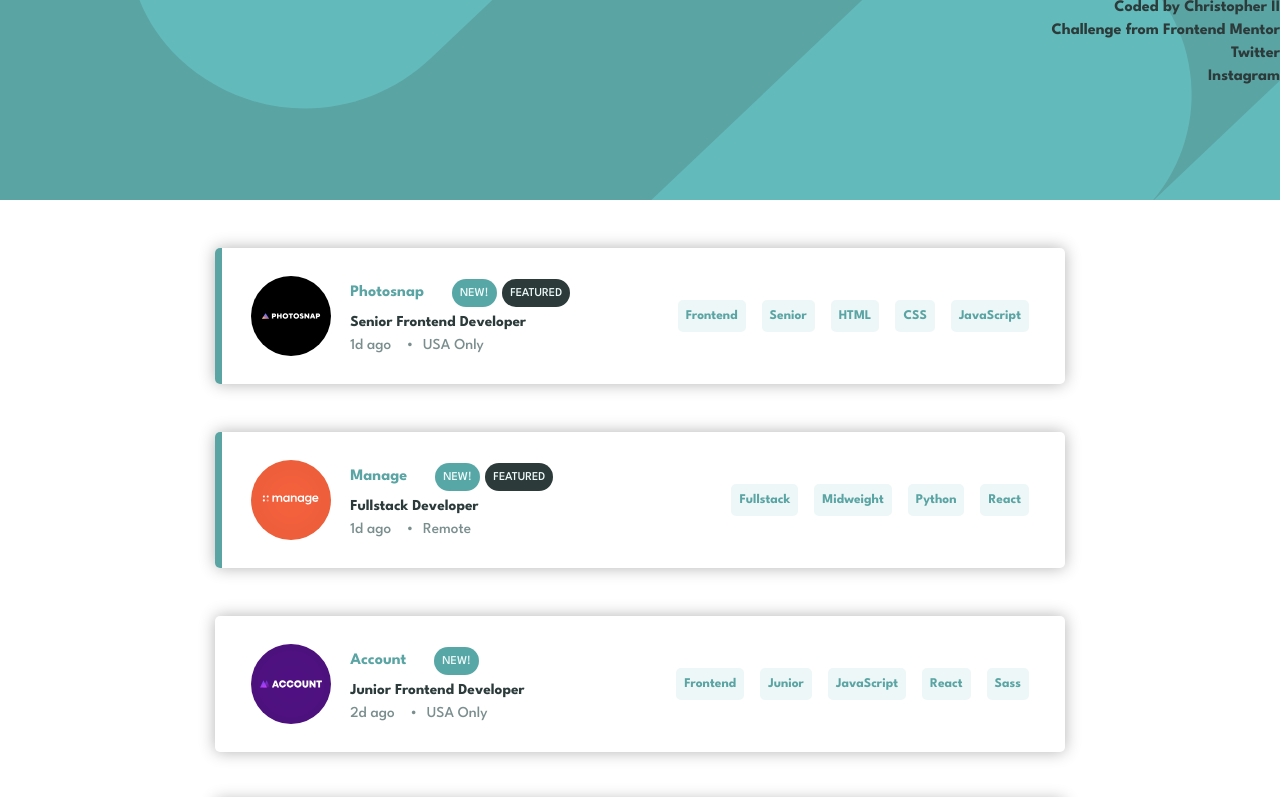
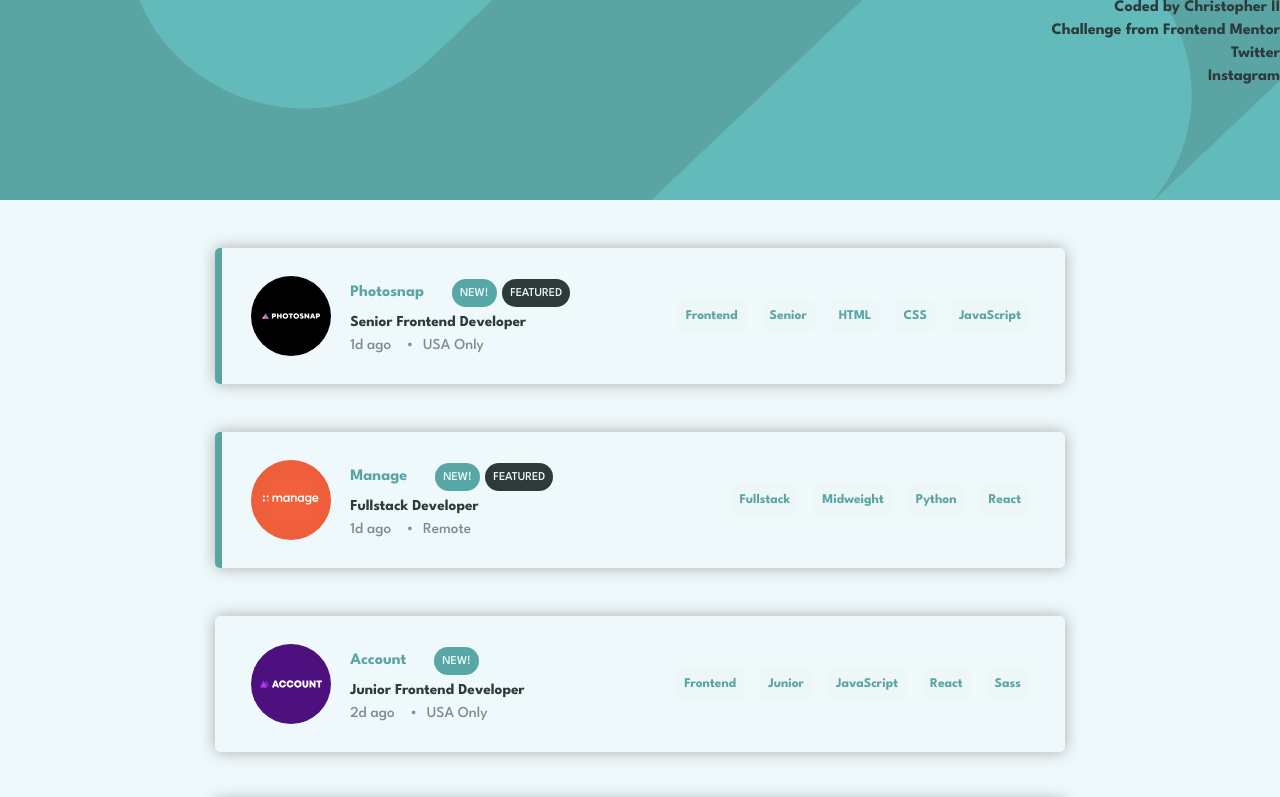
Before and after one commit to donchriscorleone/job-listings-with-filtering-solution, a website built with Parcel: page index.html in a window 1280 px wide. Shown: the top 797 px of the page. Built offline with nearby package versions, Linux system fonts and the light colour scheme.

Commit message:
Added bg color in main.

```diff
--- a/styles.css
+++ b/styles.css
@@ -341,6 +341,7 @@ header .filter-container {
 #main {
     height: 100%;
     padding: 3rem;
+    background-color: hsl(186deg 56% 96%);
 }
 
 #main.active {
```
